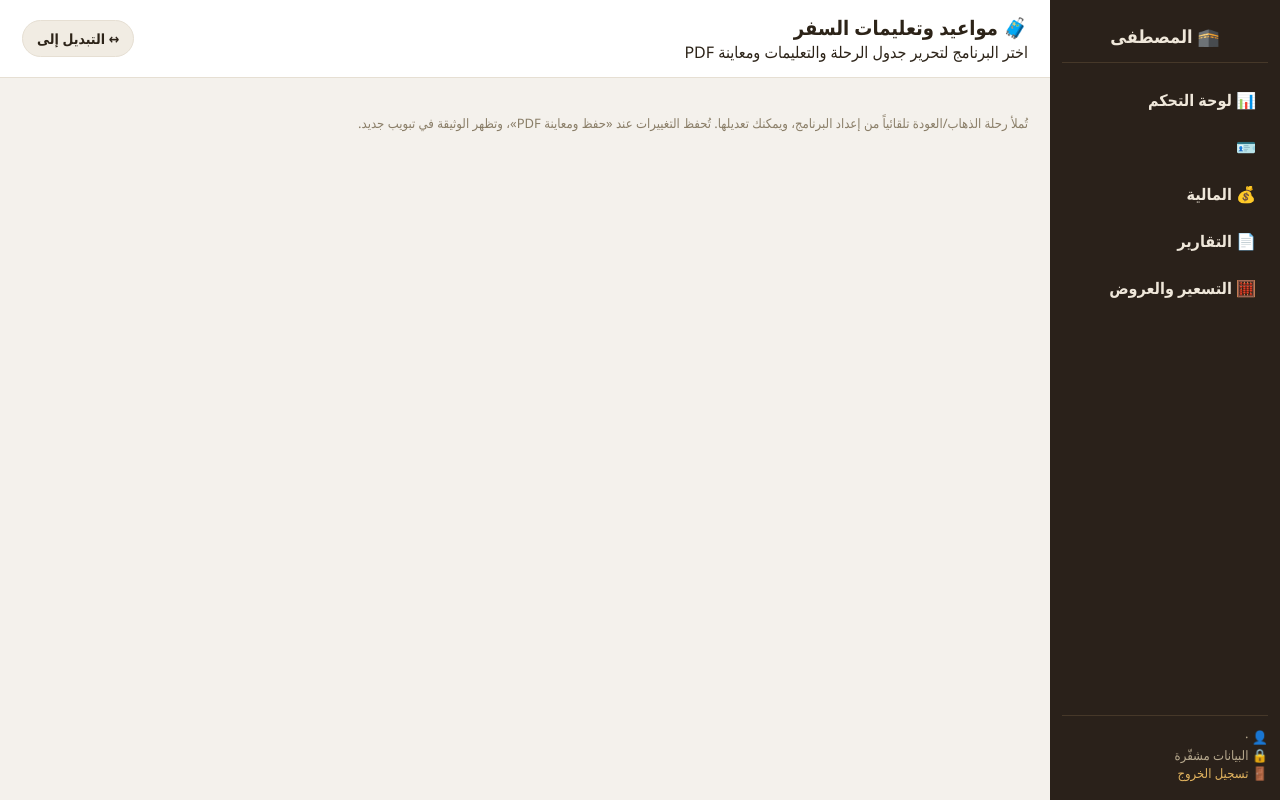
After one commit to almustafahajj/almustafa-hajj, a Flask app: template webapp/templates/travel.html in a window 1280 px wide. The commit adds this page. Run offline with Flask 3, Linux system fonts and the light colour scheme; the template is opened without the code that fills it, so the values that code supplies are empty.

Commit message:
الويب: مواعيد وتعليمات السفر لبرامج الحج (محرّر + معاينة PDF)
- /travel قائمة البرامج الثلاثة، /travel/<idx> محرّر webdoc عام،
  /travel/<idx>/pdf يحفظ في الإعدادات (للمحرّرين) ويعيد PDF معاينة
- يعيد استخدام طبقة travel.py الجاهزة (web_schema/flatten/unflatten/
  load_travel/save_travel) وexport_travel_pdf — رحلة الذهاب/العودة تُملأ
  تلقائياً من إعداد البرنامج
- رابط «🧳 مواعيد السفر» في القائمة الجانبية (وضع الحج فقط)
- قالب travel.html

Co-Authored-By: Claude Opus 4.8 <noreply@anthropic.com>

```diff
--- a/webapp/server.py
+++ b/webapp/server.py
@@ -1199,6 +1199,69 @@ def doc_pdf(idx, kind):
         f"{title}-{data.get('number','') or ''}.pdf")
 
 
+# ==================== مواعيد وتعليمات السفر (برامج الحج) ===================
+@app.get("/travel")
+def travel_list():
+    """قائمة برامج الحج لتحرير «مواعيد وتعليمات السفر» لكلٍّ منها."""
+    if _sess() is None:
+        return redirect(url_for("login"))
+    if _mode() != app_mode.HAJJ:              # ميزة خاصّة بالحج
+        return redirect(url_for("reports"))
+    from hajj_app.programs import PROGRAM_NAMES
+    progs = [{"idx": i, "name": n} for i, n in enumerate(PROGRAM_NAMES)]
+    return render_template("travel.html", active="travel", progs=progs, **_ctx())
+
+
+@app.get("/travel/<int:idx>")
+def travel_edit(idx):
+    if _sess() is None:
+        return redirect(url_for("login"))
+    if _mode() != app_mode.HAJJ:
+        return redirect(url_for("reports"))
+    from hajj_app import travel, webdoc
+    from hajj_app.programs import PROGRAM_NAMES, load_programs
+    if not (0 <= idx < len(PROGRAM_NAMES)):
+        return redirect(url_for("travel_list"))
+    settings = storage.load_settings()
+    progs = load_programs(settings)
+    prog = progs[idx] if idx < len(progs) else None
+    data = travel.flatten(travel.load_travel(settings, idx, prog))
+    name = PROGRAM_NAMES[idx]
+    return webdoc._doc_html(
+        data, travel.web_schema(), f"مواعيد وتعليمات السفر — {name}", "🧳",
+        submit_action=webdoc.web_submit_action(url_for("travel_pdf", idx=idx)),
+        back_url=url_for("travel_list"))
+
+
+@app.post("/travel/<int:idx>/pdf")
+def travel_pdf(idx):
+    """يحفظ مواعيد/تعليمات البرنامج (للمحرّرين) ويعيد PDF للمعاينة."""
+    if _sess() is None:
+        return ("", 401)
+    if _mode() != app_mode.HAJJ:
+        return ("", 404)
+    from hajj_app import travel
+    from hajj_app.programs import PROGRAM_NAMES
+    from hajj_app.pdf_io import export_travel_pdf
+    if not (0 <= idx < len(PROGRAM_NAMES)):
+        return ("", 404)
+    settings = storage.load_settings()
+    result = request.get_json(force=True, silent=True) or {}
+    nested = travel.unflatten(result)
+    name = PROGRAM_NAMES[idx]
+    season = str(settings.get("season_year", "") or "")
+    if _sess().can_edit:                       # المطّلع يعاين دون حفظ
+        travel.save_travel(settings, idx, nested)
+        try:
+            storage.save_settings(settings)
+        except Exception:
+            pass
+    return _pdf_response(
+        lambda p: export_travel_pdf(p, program_name=name, data=nested,
+                                    season=season),
+        f"مواعيد-السفر-{name}.pdf")
+
+
 # ============================ المالية والتحصيل =============================
 @app.get("/finance")
 def finance():
--- a/webapp/templates/base.html
+++ b/webapp/templates/base.html
@@ -12,6 +12,7 @@
       <a class="{{ 'active' if active=='dashboard' }}" href="{{ url_for('dashboard') }}">📊 لوحة التحكم</a>
       <a class="{{ 'active' if active=='hujjaj' }}" href="{{ url_for('hujjaj') }}">🪪 {{ noun }}</a>
       {% if mode=='umrah' %}<a class="{{ 'active' if active=='programs' }}" href="{{ url_for('programs') }}">🗂 البرامج</a>{% endif %}
+      {% if mode=='hajj' %}<a class="{{ 'active' if active=='travel' }}" href="{{ url_for('travel_list') }}">🧳 مواعيد السفر</a>{% endif %}
       <a class="{{ 'active' if active=='finance' }}" href="{{ url_for('finance') }}">💰 المالية</a>
       <a class="{{ 'active' if active=='reports' }}" href="{{ url_for('reports') }}">📄 التقارير</a>
       {% if can_edit %}<a class="{{ 'active' if active=='import' }}" href="{{ url_for('data_import') }}">📥 استيراد إكسل</a>{% endif %}
--- /dev/null
+++ b/webapp/templates/travel.html
@@ -0,0 +1,21 @@
+{% extends "base.html" %}
+{% block title %}مواعيد وتعليمات السفر — المصطفى{% endblock %}
+{% block heading %}🧳 مواعيد وتعليمات السفر{% endblock %}
+{% block subhead %}<div class="season">اختر البرنامج لتحرير جدول الرحلة والتعليمات ومعاينة PDF</div>{% endblock %}
+{% block content %}
+<div class="kpis">
+  {% for p in progs %}
+  <a class="card" href="{{ url_for('travel_edit', idx=p.idx) }}"
+     style="text-decoration:none;color:inherit;display:block">
+    <div class="k-icon" style="background:#2C5AA0">🧳</div>
+    <div class="k-body">
+      <div class="k-label">{{ p.name }}</div>
+      <div class="k-value" style="font-size:15px">تحرير المواعيد والتعليمات ←</div>
+    </div>
+  </a>
+  {% endfor %}
+</div>
+<p class="hint-note" style="margin-top:14px">تُملأ رحلة الذهاب/العودة تلقائياً من
+  إعداد البرنامج، ويمكنك تعديلها. تُحفظ التغييرات عند «حفظ ومعاينة PDF»، وتظهر
+  الوثيقة في تبويب جديد.</p>
+{% endblock %}
```
